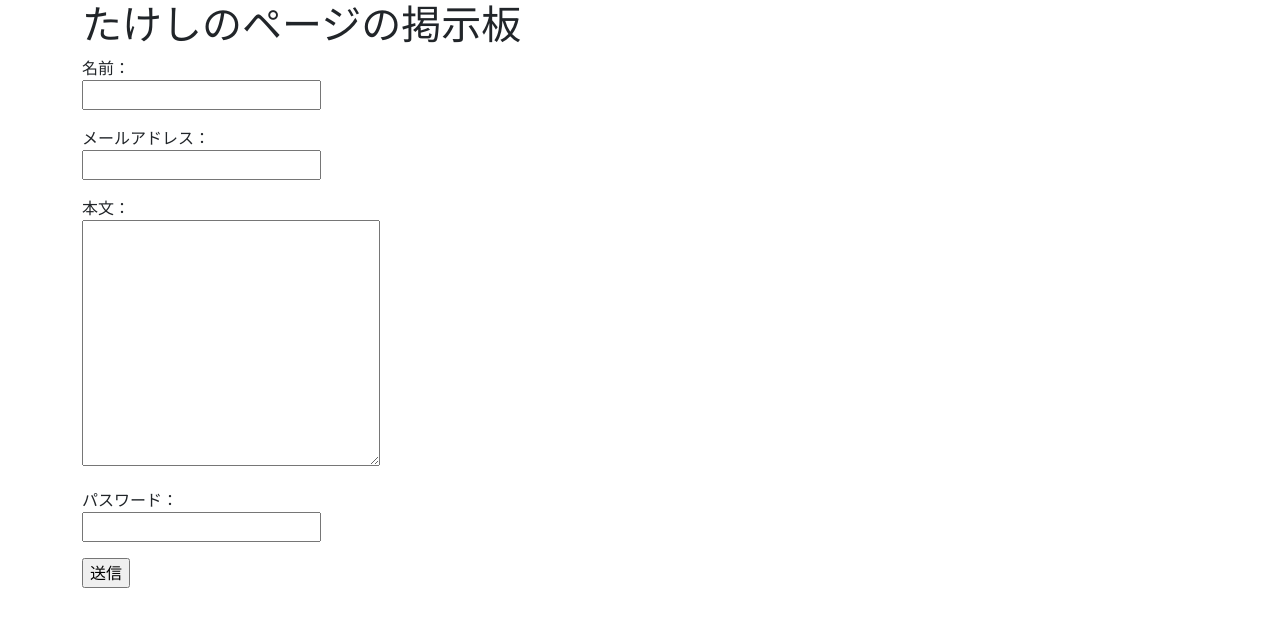
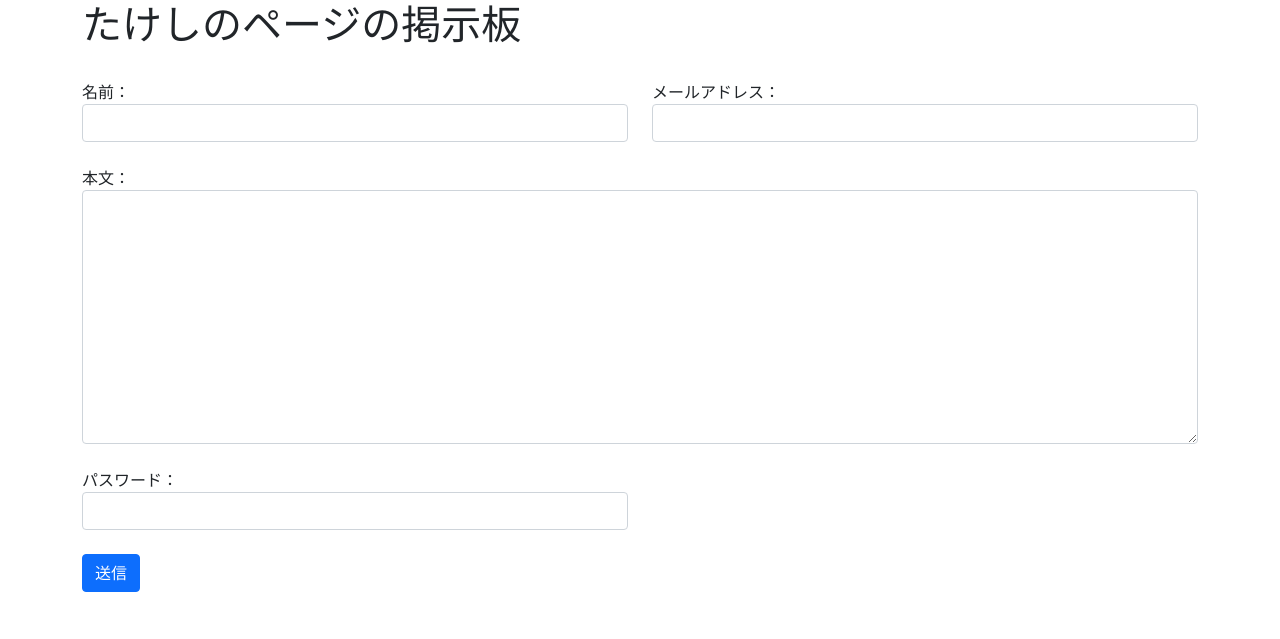
Before and after one commit to take5553/php-bbs, a PHP site: page / in a window 1280 px wide. Shown: the top 639 px of the page. Run offline with PHP 8.4, Linux system fonts and the light colour scheme; data that the repository does not hold is empty.

Commit message:
feat: 入力エリアの見た目を整えた

```diff
--- a/view/post.php
+++ b/view/post.php
@@ -14,38 +14,38 @@ $posts = $action->GetDBPostData();
 
 <body>
     <div class="container">
-        <h1>たけしのページの掲示板</h1>
+        <div class="row mb-4">
+            <h1>たけしのページの掲示板</h1>
+        </div>
         <!-- 記事入力エリア -->
-        <div class="input_area">
-            <form action="./index.php" method="post" id="post_form">
-                <p>
-                    名前：<br>
-                    <input type="text" name="name" id="name" value="<?php if ($repostFlag) {
-    echo h($postDataFromUser['name']);
-}?>">
-                </p>
-                <p>
-                    メールアドレス：<br>
-                    <input type="email" name="email" id="email" value="<?php if ($repostFlag) {
-    echo h($postDataFromUser['email']);
-}?>">
-                </p>
-                <p>
-                    本文：<br>
-                    <textarea name="body" id="body" cols="30" rows="10"><?php if ($repostFlag) {
-    echo h($postDataFromUser['body']);
-}?></textarea>
-                </p>
-                <p>
-                    パスワード：<br>
-                    <input type="password" name="password" id="password">
-                </p>
-                <p>
-                    <input type="hidden" name="eventId" value="save">
-                    <input type="hidden" name="token" value="<?php echo h(password_hash(session_id(), PASSWORD_DEFAULT)) ?>">
-                    <input type="submit" value="送信">
-                </p>
-            </form>
+        <div class="row">
+            <div class="input_area">
+                <form action="./index.php" method="post" id="post_form" class="mb-5">
+                    <div class="row mb-2 mb-sm-4">
+                        <div class="col-sm-6 mb-2 mb-sm-0">
+                            <label for="name">名前：</label>
+                            <input type="text" class="form-control" name="name" id="name" value="<?php echo $repostFlag ? h($postDataFromUser['name']) : "";?>">
+                        </div>
+                        <div class="col-sm-6">
+                            <label for="email">メールアドレス：</label>
+                            <input type="email" class="form-control" name="email" id="email" value="<?php echo $repostFlag ? h($postDataFromUser['email']) : "";?>">
+                        </div>
+                    </div>
+                    <div class="row mb-2 mb-sm-4">
+                        <div class="col-12"><label for="body">本文：</label></div>
+                        <div class="col-12"><textarea name="body" class="form-control" rows=10 id="body"><?php echo $repostFlag ? h($postDataFromUser['body']) : "";?></textarea></div>
+                    </div>
+                    <div class="row mb-4">
+                        <div class="col-12"><label for="password">パスワード：</label></div>
+                        <div class="col-6"><input type="password" class="form-control" name="password" id="password"></div>
+                        <input type="hidden" name="eventId" value="save">
+                        <input type="hidden" name="token" value="<?php echo h(password_hash(session_id(), PASSWORD_DEFAULT)) ?>">
+                    </div>
+                    <div class="mb-4">
+                        <button class="btn btn-primary" type="submit">送信</button>
+                    </div>
+                </form>
+            </div>
         </div>
         <!-- 記事入力エリア終了 -->
 
```
